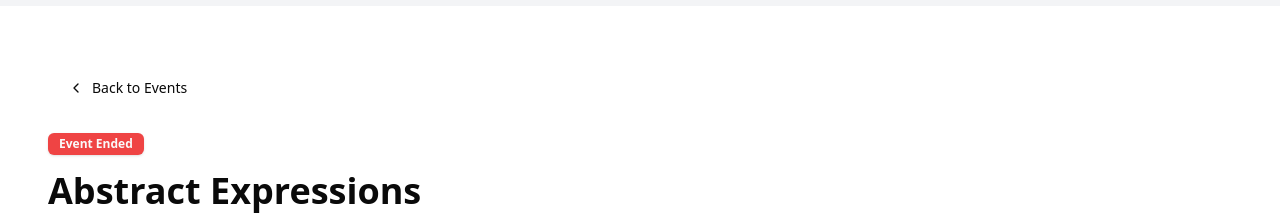
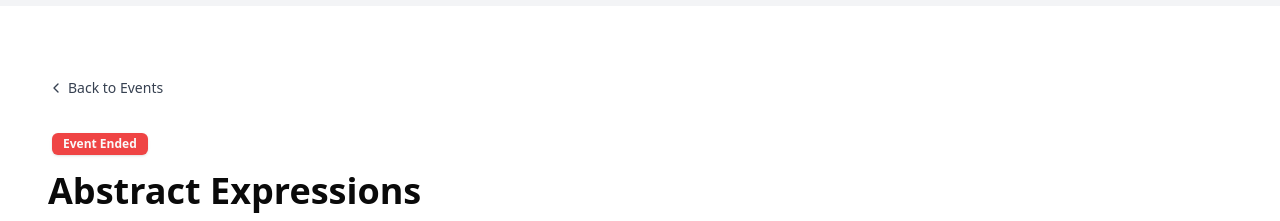
Before and after one commit to shahdhammouda02/ArtFeat, a React (Vite) app: page /events/1 in a window 1280 px wide. Shown: the part 148-369 px from the top of the page. Built offline with nearby package versions, Linux system fonts and the light colour scheme.

Commit message:
search & backBtn-updates

```diff
--- a/src/pages/Events/components/EventItem.tsx
+++ b/src/pages/Events/components/EventItem.tsx
@@ -23,17 +23,19 @@ export default function EventItem() {
         <Button
           variant="ghost"
           onClick={() => navigate(-1)}
-          className="mb-6 flex items-center gap-2"
+          className="mb-6 flex items-center gap-1 p-0 text-gray-700 hover:text-sky-600 transition-colors duration-200 hover:bg-transparent"
         >
-          <ChevronLeft size={18} />
-          Back to Events
+          <ChevronLeft size={20} className="flex-shrink-0" />
+          <span className="leading-none">Back to Events</span>
         </Button>
 
         {/* Event Header */}
         <div className="mb-10">
-          <Badge variant="destructive" className="mb-4">
-            Event Ended
-          </Badge>
+          <div className="ml-1">
+            <Badge variant="destructive" className="mb-4">
+              Event Ended
+            </Badge>
+          </div>
           <h1 className="text-2xl sm:text-3xl lg:text-4xl font-bold leading-tight">
             {event.title}
           </h1>
--- a/src/pages/Events/components/Section2.tsx
+++ b/src/pages/Events/components/Section2.tsx
@@ -138,7 +138,12 @@ export default function Section2() {
 
         {/* Cards */}
         <div className="grid gap-4 sm:gap-6 lg:gap-8 grid-cols-1 sm:grid-cols-2 lg:grid-cols-3">
-          {toShow.map((e) => (
+          {toShow.length === 0 ? (
+            <p className="text-center col-span-full text-lg font-semibold bg-clip-text text-transparent bg-gradient-to-r from-gray-400 via-gray-500 to-gray-600 drop-shadow-sm">
+              No results found.
+            </p>
+          ) : (
+            toShow.map((e) => (
               <Card
                 key={e.id}
                 className="overflow-hidden transition-all duration-300 ease-in-out hover:shadow-lg hover:-translate-y-1 hover:border-sky-100"
@@ -202,7 +207,8 @@ export default function Section2() {
                   </Button>
                 </CardFooter>
               </Card>
-          ))}
+            ))
+          )}
         </div>
 
         {/* Load More */}
```
Lines whose indentation alone changed are shown as unchanged.
